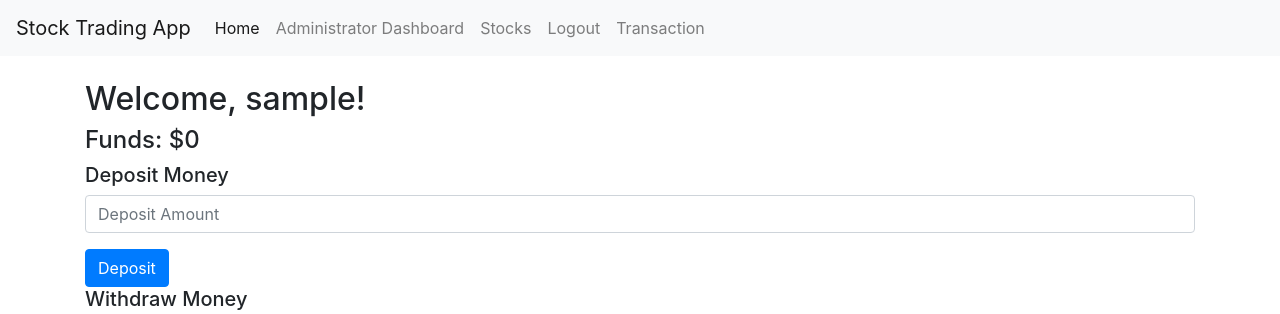
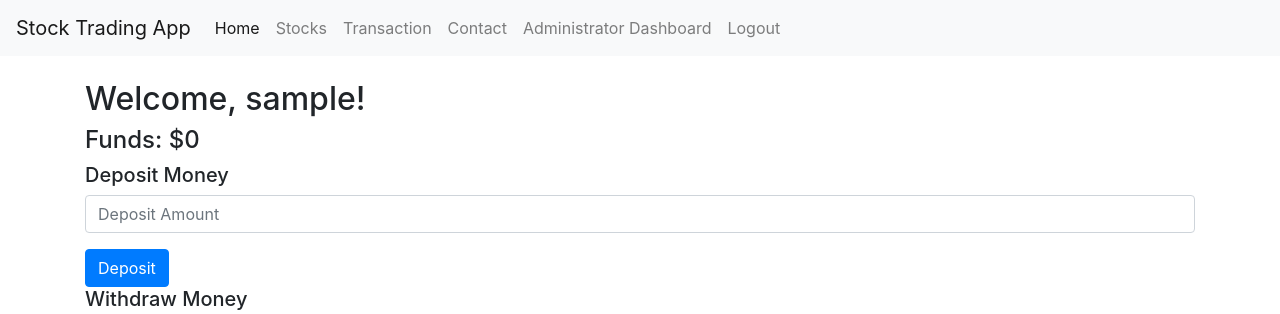
Before and after one commit to mohusein/IFT401Capstone, a Flask app: page /index in a window 1280 px wide. Shown: the top 314 px of the page. Run offline with Flask 3, Linux system fonts and the light colour scheme; the visitor is signed in with stand-in values (Sample User, id 1); data that the repository does not hold is empty; some libraries are stand-ins or nearby versions.

Commit message:
Update index.html

```diff
--- a/templates/index.html
+++ b/templates/index.html
@@ -14,23 +14,26 @@
                 <li class="nav-item active">
                     <a class="nav-link" href="{{ url_for('index') }}">Home</a>
                 </li>
+
+                <li class="nav-item">
+                    <a class="nav-link" href="{{ url_for('stocks') }}">Stocks</a>
+                </li>
+
+                <li class="nav-item">
+                    <a class="nav-link" href="{{ url_for('transactions') }}">Transaction</a>
+                </li>
+
+                <li class="nav-item">
+                    <a class="nav-link" href="{{ url_for('contact') }}">Contact</a>
+                </li>
+
                 <li>
                     <a class="nav-link" href="{{ url_for('admin_dashboard') }}">Administrator Dashboard</a>
                 </li>
                 <li>
 
-
-
-
-                <li class="nav-item">
-                    <a class="nav-link" href="{{ url_for('stocks') }}">Stocks</a>
-                </li>
                 <li class="nav-item">
                     <a class="nav-link" href="{{ url_for('logout') }}">Logout</a>
-                </li>
-
-                <li class="nav-item">
-                    <a class="nav-link" href="{{ url_for('transactions') }}">Transaction</a>
                 </li>
             </ul>
         </div>
```
